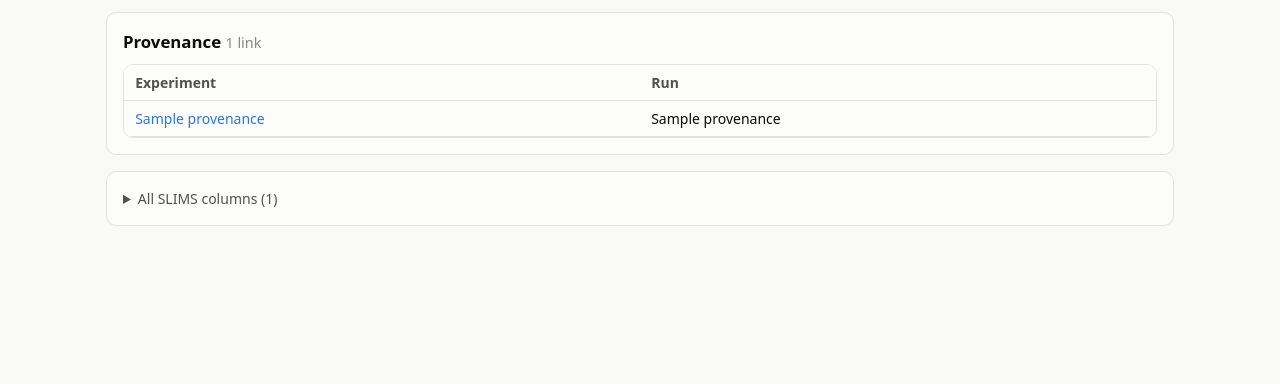
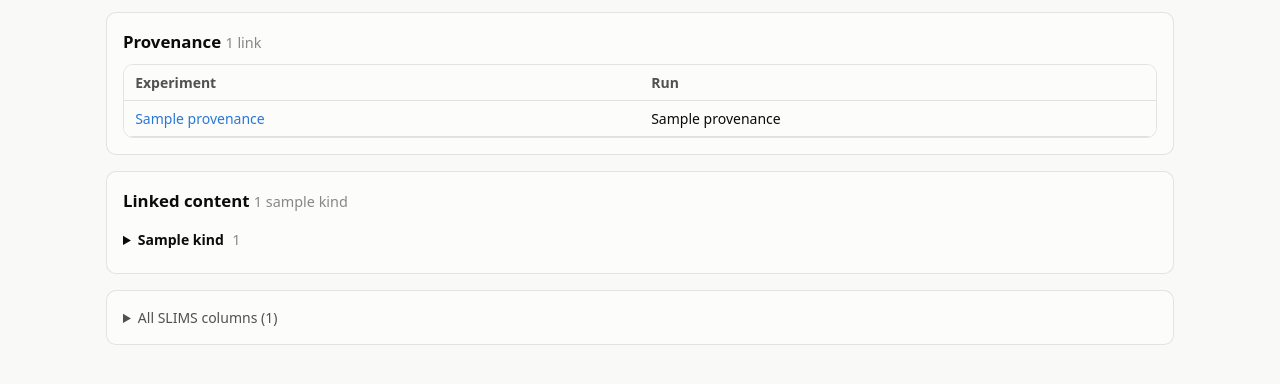
Before and after one commit to sdsc-ordes/omnix, a Flask app: template src/omnix/web/templates/detail.html in a window 1280 px wide. Shown: the part 237-621 px from the top of the page. Run offline with Flask 3, Linux system fonts and the light colour scheme; the template is opened without the code that fills it: most values are stand-ins (such as "Sample title", 1, 10 or a date in 2020); parts of the project's set-up code (start-up, migrations or seed data) failed here and were passed over.

Commit message:
feat: link downstream content (mouse/assays) in tumor/experiment detail page
Add linked content table in tumor detail page to scroll through all linked downstream
content. Linked content is defined as belonging to the same experiment as the
corresponding tumor (assumed mammoid ~ experiment name)

```diff
--- a/src/omnix/content_types.py
+++ b/src/omnix/content_types.py
@@ -285,8 +285,11 @@ _FALLBACK = Kind(
     ),
 )
 
-#: Everything that gets a SQL view (visible + fallback).
+# Everything that gets a SQL view (visible + fallback).
 ALL_KINDS: tuple[Kind, ...] = (*KINDS, _FALLBACK)
+
+# Kinds shown as "linked content" on a tumor / experiment detail page.
+LINKED_KIND_SLUGS: tuple[str, ...] = ("mice", "assays")
 
 BY_SLUG: dict[str, Kind] = {k.slug: k for k in ALL_KINDS}
 BY_VIEW: dict[str, Kind] = {k.view: k for k in ALL_KINDS}
@@ -299,3 +302,7 @@ def kind_for_content_type(content_type: str | None) -> Kind:
             if content_type in k.include_types:
                 return k
     return _FALLBACK
+
+
+def linked_kinds() -> tuple[Kind, ...]:
+    return tuple(BY_SLUG[s] for s in LINKED_KIND_SLUGS)
--- a/src/omnix/store.py
+++ b/src/omnix/store.py
@@ -70,6 +70,7 @@ CREATE INDEX IF NOT EXISTS idx_link_run        ON runstep_content(exp_run_pk);
 """
 
 
+# Table to link tumor to experiment via mammoid (assumed one to one)
 _LINK_SCHEMA = """
 CREATE TABLE content_to_experiment (
     content_pk    INTEGER NOT NULL,
@@ -81,6 +82,7 @@ CREATE INDEX idx_ce_exp ON content_to_experiment(experiment_pk);
 """
 
 
+# Table to keep track of content provenance (relative to experiment walk)
 _PROVENANCE_VIEW = """
 CREATE VIEW IF NOT EXISTS content_provenance AS
 SELECT
@@ -122,7 +124,7 @@ CREATE TABLE IF NOT EXISTS content (
 def _select_sql(
     kind: content_types.Kind,
 ) -> str:
-    """Create SQL view for one Content Kind, projecting slims content table into typed columns."""
+    """Create SQL table for one Content Kind, projecting slims content table into typed columns."""
 
     base = [f"c.{col} AS {alias}" for alias, col in content_types.BASE_COLUMNS.items()]
     field_keys = {f.key for f in kind.fields}
@@ -142,7 +144,7 @@ def _select_sql(
 def _drop_object(conn: sqlite3.Connection, name: str) -> None:
     """Removes any SQL object (VIEW or TABLE) with provided name.
 
-    For backward compatibility.
+    For VIEW is included for backward compatibility.
     """
     row = conn.execute(
         "SELECT type FROM sqlite_master WHERE name = ?", (name,)
@@ -398,6 +400,11 @@ def get_one_in_view(
     return conn.execute(f"SELECT * FROM {kind.view} WHERE pk = ?", (content_pk,)).fetchone()
 
 
+
+#---------------------------------------------------------------
+#-------PROVENANCE AND LINKED CONTENT---------------------------
+#---------------------------------------------------------------
+
 def provenance_for_content(
     conn: sqlite3.Connection,
     content_pk: int
@@ -417,17 +424,59 @@ def provenance_for_content(
     ).fetchall()
 
 
-def linked_by_mammoid(
+_SIBLING_PKS = """
+    SELECT DISTINCT b.content_pk AS pk
+    FROM content_to_experiment a
+    JOIN content_to_experiment b ON b.experiment_pk = a.experiment_pk
+    WHERE a.content_pk = :pk AND b.content_pk <> a.content_pk
+"""
+
+
+_EXPERIMENT_PKS = """
+    SELECT DISTINCT content_pk AS pk
+    FROM content_to_experiment
+    WHERE experiment_pk = :experiment_pk
+"""
+
+def _linked_groups(
     conn: sqlite3.Connection,
-    mammoid: str | None,
-    exclude_pk: int | None = None
-) -> list[sqlite3.Row]:
-    """Other content sharing a sample id -- the mammoid drill-down, now over the
-    single content table. Content type tells the caller what each row is."""
-    if not mammoid:
-        return []
-    return conn.execute(
-        "SELECT pk, slims_id, content_type, mammoid FROM content "
-        "WHERE mammoid = ? COLLATE NOCASE AND pk IS NOT ? ORDER BY content_type, slims_id",
-        (mammoid.strip(), exclude_pk),
-    ).fetchall()
+    join_sql: str,
+    params: dict[str, Any],
+    limit_per_kind: int,
+) -> list[dict[str, Any]]:
+    out: list[dict[str, Any]] = []
+    for kind in content_types.linked_kinds():
+        rows = conn.execute(
+            f"SELECT v.* "
+            f"FROM {kind.view} v "
+            f"JOIN ({join_sql}) s ON s.pk = v.pk "
+            f"ORDER BY v.slims_id LIMIT :limit",
+            {**params, "limit": limit_per_kind },
+        ).fetchall()
+        if not rows:
+            continue
+        out.append({
+            "kind": kind,
+            "rows": rows[:limit_per_kind],
+        })
+    return out
+
+
+def linked_content_by_kind(
+    conn: sqlite3.Connection,
+    content_pk: int,
+    limit_per_kind: int = 500,
+) -> list[dict[str, Any]]:
+    """Mice and assays sharing an experiment with ``content_pk``.
+
+    One group per kind, in nav order, each shaped like a list page::
+
+        [{"kind": Kind, "rows": [Row, ...], "truncated": bool}, ...]
+
+    Rows come straight out of that kind's table, so ``kind.list_columns()`` /
+    ``kind.bool_columns()`` render them exactly as on ``/<slug>``. Each row
+    also carries ``shared_experiments``: the experiment name(s) linking it back.
+    """
+    return _linked_groups(
+        conn, _SIBLING_PKS, {"pk": content_pk}, limit_per_kind
+    )
--- a/src/omnix/web/app.py
+++ b/src/omnix/web/app.py
@@ -101,7 +101,7 @@ def create_app(db_path: str | Path = store.DEFAULT_DB) -> Flask:
             kind=kind,
             row=row,
             provenance=store.provenance_for_content(conn, pk),
-            linked=store.linked_by_mammoid(conn, base["mammoid"], exclude_pk=pk),
+            linked=store.linked_content_by_kind(conn, row["pk"]) if kind.slug == "tumors" else [],
             raw=_raw(base),
             slims_base_url=SLIMS_BASE_URL,
         )
--- a/src/omnix/web/static/app.css
+++ b/src/omnix/web/static/app.css
@@ -121,3 +121,19 @@ details summary { cursor: pointer; color: var(--text-secondary); }
 /* clickable summary cards */
 .card.link { display: block; color: inherit; }
 .card.link:hover { border-color: var(--accent); text-decoration: none; }
+
+
+/* linked content (detail) */
+.linked-group { border-top: 1px solid var(--grid); }
+.linked-group:first-of-type { border-top: 0; }
+.linked-group > summary { padding: 0.4rem 0; font-weight: 600; color: var(--text-primary); }
+.linked-group > summary .sub { margin-left: 0.3rem; }
+.linked-group .table-wrap {
+  margin: 0.2rem 0 0.7rem;
+  max-height: 18rem;      /* ~8 rows, then scrolls */
+  overflow-y: auto;
+}
+.linked-group .table-wrap th {
+  box-shadow: inset 0 -1px 0 var(--grid);
+  z-index: 1;
+}
--- a/src/omnix/web/templates/detail.html
+++ b/src/omnix/web/templates/detail.html
@@ -5,7 +5,7 @@
 <h1>
   {{ row['slims_id'] }}
   <span class="type-badge">{{ row['type'] }}</span>
-  <span class="sub">{{ row['mammoid'] or '(no sample id)' }}</span>
+  <span class="sub">{{ row['mammoid'] or '(no mammoid)' }}</span>
   {% if row["exp_guid"] %}
     <a class="out-link" href="{{ slims_base_url }}{{ row['exp_guid'] }}" target="_blank" rel="noopener noreferrer">SLIMS ↗</a>
   {% endif %}
@@ -50,5 +50,52 @@
     </section>
 {% endif %}
 
+
+{% if linked %}
+<section class="panel">
+  <h2>
+    Linked content
+    <span class="sub">
+      {%- for g in linked %}
+        {{ g.rows|length }}{% if g.truncated %}+{% endif %} {{ g.kind.title|lower }}
+        {%- if not loop.last %} · {% endif %}
+      {%- endfor -%}
+    </span>
+  </h2>
+
+  {% for g in linked %}
+    <details class="linked-group">
+      <summary>
+        {{ g.kind.title }}
+        <span class="sub">{{ g.rows|length }}{% if g.truncated %}+{% endif %}</span>
+      </summary>
+
+      <div class="table-wrap">
+        <table>
+          <thead>
+            <tr>{% for col, label in g.kind.list_columns() %}<th>{{ label }}</th>{% endfor %}</tr>
+          </thead>
+          <tbody>
+            {% for r in g.rows %}
+              <tr>
+                {% for col, label in g.kind.list_columns() %}
+                  <td class="col-{{ col }}" title="{{ r[col] if r[col] is not none else '' }}">
+                    {% if col == 'slims_id' %}
+                      <a href="{{ url_for('content_detail', pk=r['pk']) }}"><span class="cell">{{ r[col] }}</span></a>
+                    {% else %}
+                      <span class="cell">{{ fmt_cell(g.kind, col, r[col]) }}</span>
+                    {% endif %}
+                  </td>
+                {% endfor %}
+              </tr>
+            {% endfor %}
+          </tbody>
+        </table>
+      </div>
+    </details>
+  {% endfor %}
+</section>
+{% endif %}
+
 {% include "_raw.html" %}
 {% endblock %}
```
